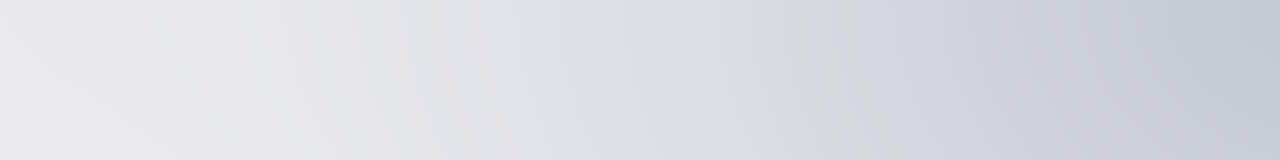
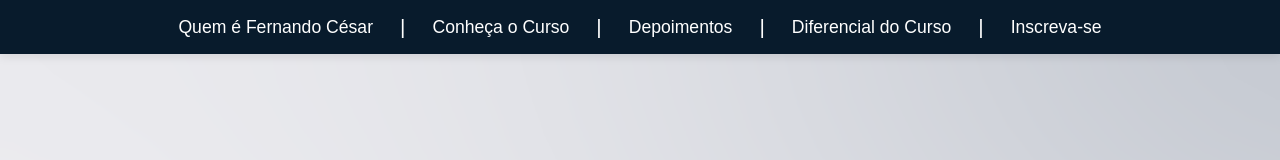
Before and after one commit to devgabrielcaldas/portugues-em-modulos, a plain HTML site: page index.html in a window 1280 px wide. Shown: the top 160 px of the page. Drawn offline with Linux system fonts and the light colour scheme; a web font is replaced by a local one.

Commit message:
Add navbar

```diff
--- a/index.html
+++ b/index.html
@@ -14,6 +14,31 @@
     <link href="https://fonts.googleapis.com/css2?family=Faustina:wght@700&family=Martel+Sans&display=swap" rel="stylesheet">
 </head>
 <body>
+
+    <header class="navbar">
+    <nav>
+        <ul class="navbar-links">
+        <li><a href="#quem-e">Quem é Fernando César</a></li>
+        <li><span class="barra">|</span></li>
+        <li><a href="#curso">Conheça o Curso</a></li>
+        <li><span class="barra">|</span></li>
+        <li><a href="#depoimentos">Depoimentos</a></li>
+        <li><span class="barra">|</span></li>
+        <li><a href="#diferencial">Diferencial do Curso</a></li>
+        <li><span class="barra">|</span></li>
+        <li>
+        <a
+            href="https://seudominio.com/pagina-do-curso"
+            class="inscreva-se"
+            target="_blank"
+            rel="noopener"
+            >
+            Inscreva-se
+            </a>
+        </li>
+        </ul>
+    </nav>
+    </header>
     <!-- PRIMEIRA SEÇÃO -->
     <section class="pagina1">
         <div class="conteudo-principal">
@@ -29,7 +54,7 @@
     </section>
 
     <!-- SEÇÃO QUEM É -->
-    <section class="quem-e">
+    <section class="quem-e" id="quem-e">
     <div class="container container-quem-e">
         <div class="texto">
         <h3 class="subtitulo-sec">Quem é</h3>
@@ -73,7 +98,7 @@
         <a href="#" class="botao-matricula">Garanta sua vaga!</a>
     </section>
 
-    <section class="area-modulo">
+    <section class="area-modulo" id="curso">
   <div class="container-curso">
     <h2 class="titulo-curso">Conheça o Curso</h2>
     <p class="texto-curso">
@@ -157,7 +182,7 @@
     </section>
 
     <!-- TÍTULO COM FUNDO AZUL -->
-    <div class="titulo-depoimentos-wrapper">
+    <div class="titulo-depoimentos-wrapper" id="depoimentos">
         <h2 class="titulo-depoimentos">Depoimentos</h2>
     </div>
 
@@ -197,7 +222,7 @@
     </div>
     </section>
 
-    <section class="diferencial-curso">
+    <section class="diferencial-curso" id="diferencial">
         <div class="container-diferencial">
             <div class="conteudo-diferencial">
             <h2 class="titulo-diferencial">Diferencial do curso</h2>
--- a/style.css
+++ b/style.css
@@ -233,12 +233,13 @@ body {
 .topico {
   display: block;
   border-bottom: 2px solid #F4B731;
-  padding-bottom: 4px;
-  margin-bottom: 8px;
+  padding-bottom: 8px;
+  margin-bottom: 4px;
   text-align: left;
-  font-size: 1.1rem;
+  font-size: 1.6rem;
   font-weight: normal;
   position: relative;
+  line-height: 1.1;
 }
 
 .topico span {
@@ -276,6 +277,7 @@ body {
   cursor: pointer;
   border-radius: 4px;
   text-decoration: none;
+  text-decoration: underline;
   box-shadow: 0px 6px 12px rgba(0, 0, 0, 0.15);
   transition: transform 0.2s ease;
   display: inline-block;
@@ -433,6 +435,56 @@ body {
   width: 24px;
   height: auto;
   margin-top: 4px;
+}
+/* ÍNavbar */
+
+.navbar {
+  background-color: #081B2C;
+  position: fixed;
+  top: 0;
+  width: 100%;
+  z-index: 999;
+  padding: 15px 0;
+  box-shadow: 0 2px 10px rgba(0, 0, 0, 0.1);
+}
+
+.navbar nav {
+  max-width: 1100px;
+  margin: 0 auto;
+  padding: 0 20px;
+}
+
+.navbar-links {
+  display: flex;
+  justify-content: center;
+  align-items: center;
+  list-style: none;
+  gap: 10px;
+  flex-wrap: wrap;
+}
+
+.navbar-links li {
+  font-family: 'Martel Sans', sans-serif;
+}
+
+.navbar-links a {
+  color: white;
+  text-decoration: none;
+  font-size: 1.1rem;
+  padding: 8px 12px;
+  transition: background-color 0.2s, color 0.2s;
+  border-radius: 4px;
+}
+
+.navbar-links a:hover {
+  background-color: #F4B731;
+  color: #081B2C;
+}
+
+.barra {
+  color: white;
+  font-size: 1.3rem;
+  padding: 0 5px;
 }
 
 /* RESPONSIVO */
@@ -623,4 +675,13 @@ body {
   text-align: justify;
   padding-inline: 10px;
 }
+
+.barra {
+    display: none;
+  }
+
+  .navbar-links {
+    flex-direction: column;
+    gap: 6px;
+  }
 }
```
